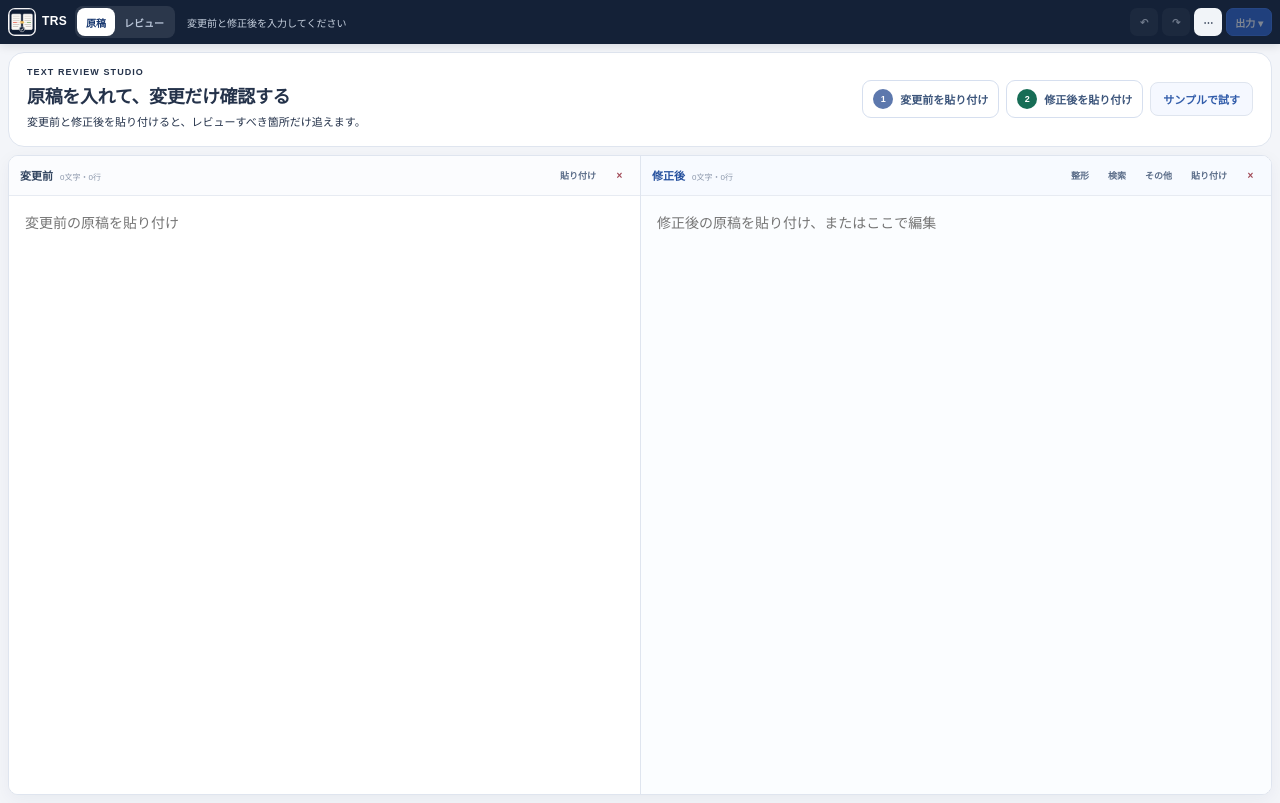
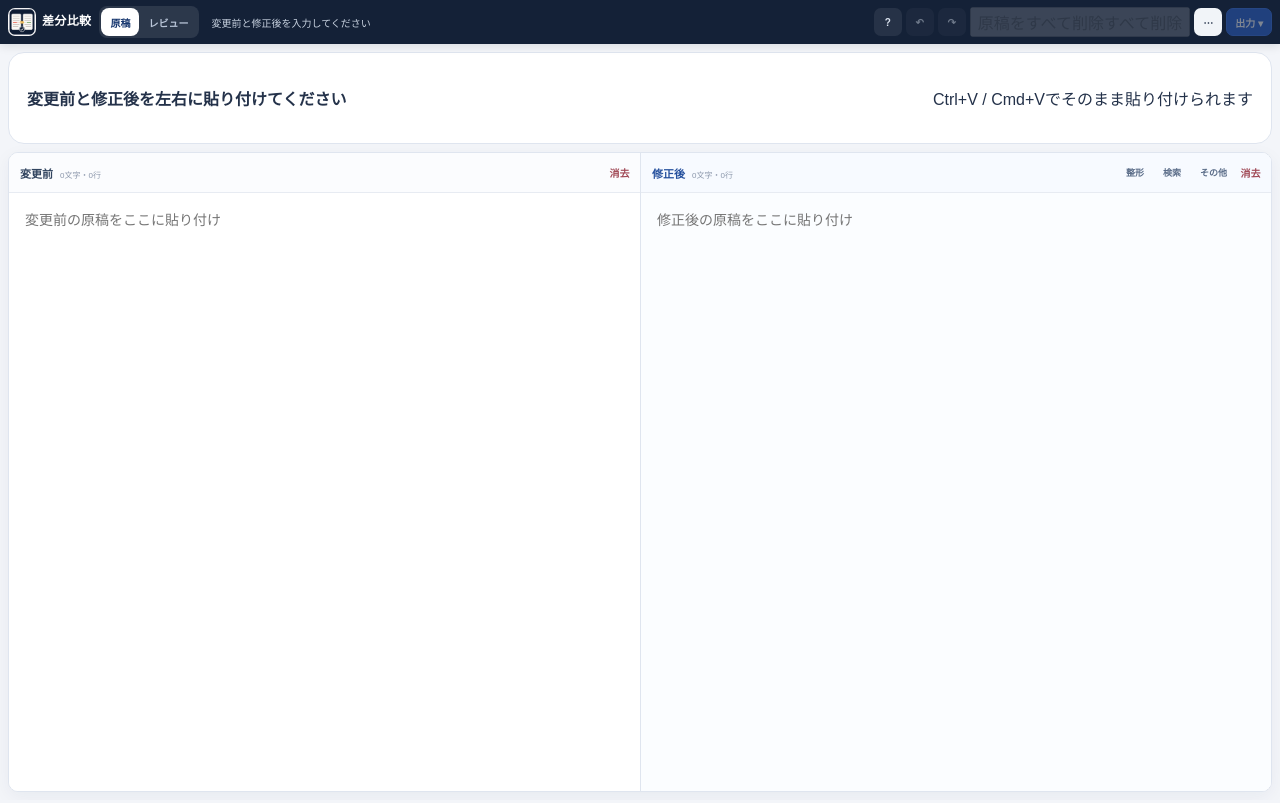
Before and after one commit to silovar-uk/diff, a website: page index.html in a window 1280 px wide. Drawn offline with Linux system fonts and the light colour scheme.

Commit message:
Clarify diff comparison controls and help

```diff
--- a/index.html
+++ b/index.html
@@ -11,14 +11,14 @@
   <link rel="stylesheet" href="app-v1.css" />
   <link rel="stylesheet" href="replace-tools-v1.css" />
   <link rel="stylesheet" href="ui-refresh.css" />
-  <title>Text Review Studio v1</title>
+  <title>差分比較</title>
 </head>
 <body data-workspace-mode="edit" data-workspace-state="empty">
   <div class="app-shell">
     <header class="topbar app-bar">
-      <a class="brand brand-compact" href="#" aria-label="Text Review Studio">
+      <a class="brand brand-compact" href="#" aria-label="差分比較">
         <img src="assets/app-icon.png" alt="" />
-        <span class="brand-text"><strong>TRS</strong><small>Text Review Studio</small></span>
+        <span class="brand-text"><strong class="brand-label">差分比較</strong></span>
       </a>
 
       <div class="mode-switch" role="group" aria-label="表示モード">
@@ -65,14 +65,42 @@
       </div>
 
       <div class="top-actions">
-        <button id="undoButton" class="icon-button" type="button" data-action="undo" title="元に戻す" aria-label="元に戻す" disabled>↶</button>
-        <button id="redoButton" class="icon-button" type="button" data-action="redo" title="やり直す" aria-label="やり直す" disabled>↷</button>
+        <div class="help-wrap">
+          <button id="helpButton" class="icon-button help-button" type="button" data-action="toggle-help" aria-label="使い方" aria-expanded="false" aria-controls="helpPanel" title="使い方">?</button>
+          <div id="helpPanel" class="help-panel" role="dialog" aria-label="使い方" hidden>
+            <section class="help-current">
+              <small>いまやること</small>
+              <strong id="helpCurrentTitle">まず左右に原稿を入れます</strong>
+              <p id="helpCurrentText">左に変更前、右に修正後を貼り付けてください。</p>
+            </section>
+            <section class="help-section">
+              <strong>基本の使い方</strong>
+              <ol>
+                <li>左に変更前を貼る</li>
+                <li>右に修正後を貼る</li>
+                <li>「レビュー」で変更を見る</li>
+                <li>確認したら出力する</li>
+              </ol>
+            </section>
+            <section class="help-section help-shortcuts">
+              <strong>ショートカット</strong>
+              <dl>
+                <div><dt><kbd>Ctrl / Cmd</kbd> + <kbd>Z</kbd></dt><dd>元に戻す</dd></div>
+                <div><dt><kbd>Ctrl / Cmd</kbd> + <kbd>Shift</kbd> + <kbd>Z</kbd></dt><dd>やり直す</dd></div>
+                <div><dt><kbd>J</kbd> / <kbd>K</kbd></dt><dd>次 / 前の変更</dd></div>
+                <div><dt><kbd>V</kbd></dt><dd>確認済みにする</dd></div>
+              </dl>
+            </section>
+          </div>
+        </div>
+        <button id="undoButton" class="icon-button" type="button" data-action="undo" title="元に戻す Ctrl+Z" aria-label="元に戻す" aria-keyshortcuts="Control+Z Meta+Z" disabled>↶</button>
+        <button id="redoButton" class="icon-button" type="button" data-action="redo" title="やり直す Ctrl+Shift+Z" aria-label="やり直す" aria-keyshortcuts="Control+Shift+Z Meta+Shift+Z" disabled>↷</button>
+        <button id="clearAllButton" class="clear-all-button" type="button" data-clear-all aria-label="原稿をすべて削除" disabled><span class="clear-all-long">原稿をすべて削除</span><span class="clear-all-short">すべて削除</span></button>
         <div class="more-menu-wrap">
           <button id="moreMenuButton" class="icon-button" type="button" aria-label="その他" title="その他" aria-expanded="false" aria-controls="moreMenu">⋯</button>
           <div id="moreMenu" class="more-menu" hidden>
             <button type="button" data-action="open-display">表示設定</button>
             <button id="chatgptReviewButton" type="button" title="元原稿・変更版・差分一覧をChatGPTに渡して変更意図を分析" hidden disabled>GPTで意図分析</button>
-            <button type="button" data-clear-all class="danger-menu-item">原稿をすべて削除</button>
           </div>
         </div>
         <div class="copy-wrap">
@@ -90,16 +118,8 @@
 
     <main class="workspace">
           <section id="workflowStrip" class="workflow-strip workflow-start" aria-label="原稿を入れて比較を開始">
-            <div class="workflow-start-copy">
-              <small>TEXT REVIEW STUDIO</small>
-              <strong>原稿を入れて、変更だけ確認する</strong>
-              <p>変更前と修正後を貼り付けると、レビューすべき箇所だけ追えます。</p>
-            </div>
-            <div class="workflow-start-actions">
-              <button class="start-paste" type="button" data-action="paste-before"><span>1</span><strong>変更前を貼り付け</strong></button>
-              <button class="start-paste is-after" type="button" data-action="paste-after"><span>2</span><strong>修正後を貼り付け</strong></button>
-              <button class="sample-side" type="button" data-action="load-sample">サンプルで試す</button>
-            </div>
+            <strong>変更前と修正後を左右に貼り付けてください</strong>
+            <span>Ctrl+V / Cmd+Vでそのまま貼り付けられます</span>
           </section>
       <div class="workspace-layout">
         <section class="main-stage">
@@ -112,11 +132,10 @@
                   <span id="baselineStats">0文字・0行</span>
                 </div>
                 <div class="pane-actions">
-                  <button class="pane-action" type="button" data-action="paste-before">貼り付け</button>
-                  <button class="pane-action danger" type="button" data-action="clear-before" aria-label="変更前を消去">×</button>
+                  <button class="pane-action danger" type="button" data-action="clear-before" aria-label="変更前の原稿を消去">消去</button>
                 </div>
               </header>
-              <textarea id="baselineText" aria-label="変更前" class="editor" spellcheck="false" placeholder="変更前の原稿を貼り付け"></textarea>
+              <textarea id="baselineText" aria-label="変更前" class="editor" spellcheck="false" placeholder="変更前の原稿をここに貼り付け"></textarea>
             </article>
 
             <article class="editor-pane is-working">
@@ -200,8 +219,7 @@
                     </div>
                   </details>
 
-                  <button class="pane-action" type="button" data-action="paste-after">貼り付け</button>
-                  <button class="pane-action danger" type="button" data-action="clear-after" aria-label="修正後を消去">×</button>
+                  <button class="pane-action danger" type="button" data-action="clear-after" aria-label="修正後の原稿を消去">消去</button>
                 </div>
               </header>
 
@@ -215,7 +233,7 @@
               </div>
 
               <div class="working-body">
-                <textarea id="workingText" aria-label="修正後" class="editor" spellcheck="false" placeholder="修正後の原稿を貼り付け、またはここで編集"></textarea>
+                <textarea id="workingText" aria-label="修正後" class="editor" spellcheck="false" placeholder="修正後の原稿をここに貼り付け"></textarea>
               </div>
             </article>
           </section>
```
